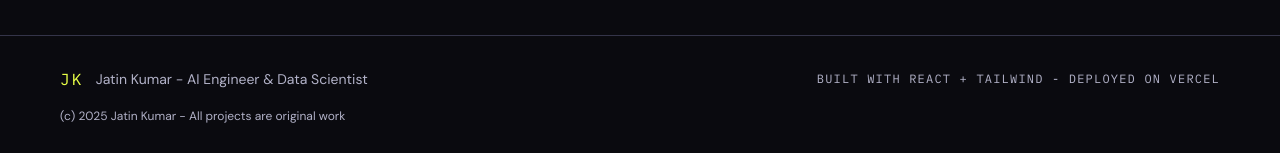
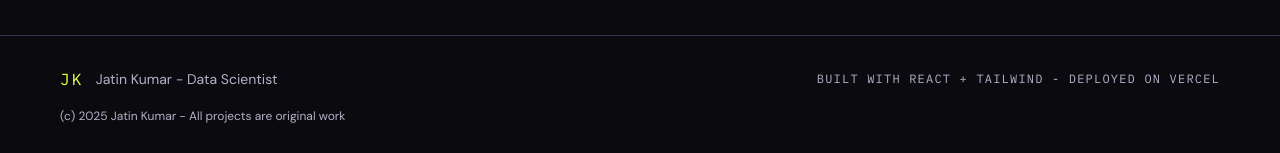
Before and after one commit to Jatin23K/jatin-portfolio, a React (Vite) app: page / in a window 1280 px wide. Shown: the part 7302-7455 px from the top of the page. Built offline with nearby package versions, Linux system fonts and the light colour scheme; no server answers.

Commit message:
chore: align brand role to data scientist

```diff
--- a/src/data/site.ts
+++ b/src/data/site.ts
@@ -74,7 +74,7 @@ export interface SiteContent {
 export const siteContent: SiteContent = {
   brand: {
     monogram: 'JK',
-    role: 'Jatin Kumar - AI Engineer & Data Scientist',
+    role: 'Jatin Kumar - Data Scientist',
     resumeLabel: 'Download Resume',
     resumeUrl: '/resume.pdf',
   },
```
